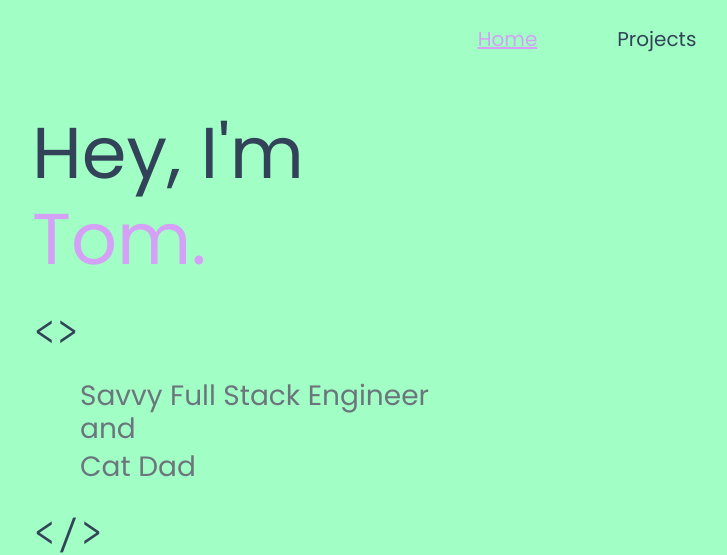
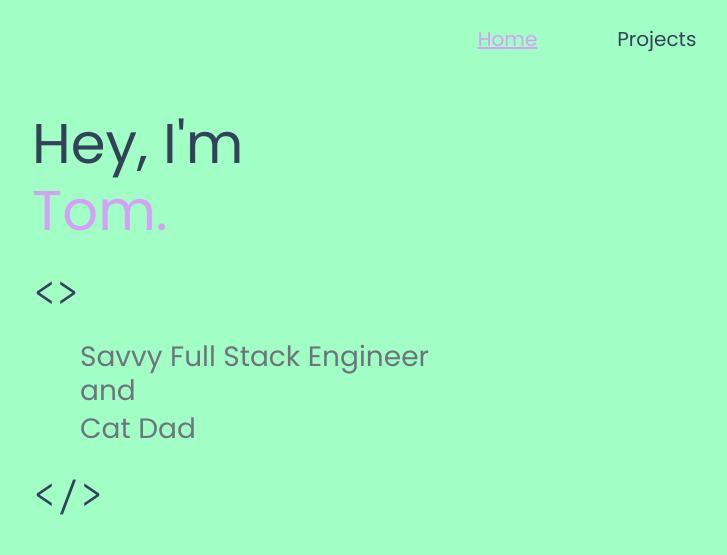
Before and after one commit to TomSinovich/portfolio, a Gatsby site: page / in a window 1280 px wide. Shown: the top 555 px of the page, without its empty margins (53-780 px from the left). Built offline with nearby package versions, Linux system fonts and the light colour scheme; Gatsby itself is replaced by a stand-in of ours.

Commit message:
name styling

```diff
--- a/src/components/info.js
+++ b/src/components/info.js
@@ -10,7 +10,7 @@ export default () => {
   return (
     <div className="container">
       <div className="my-5"></div>
-      <div className="display-3" style={{ color: "#D4A1F7" }}>
+      <div className="display-4" style={{ color: "#D4A1F7" }}>
         <span style={{ color: "#324359" }}>Hey, I'm</span> <br />
         Tom.
       </div>
```
